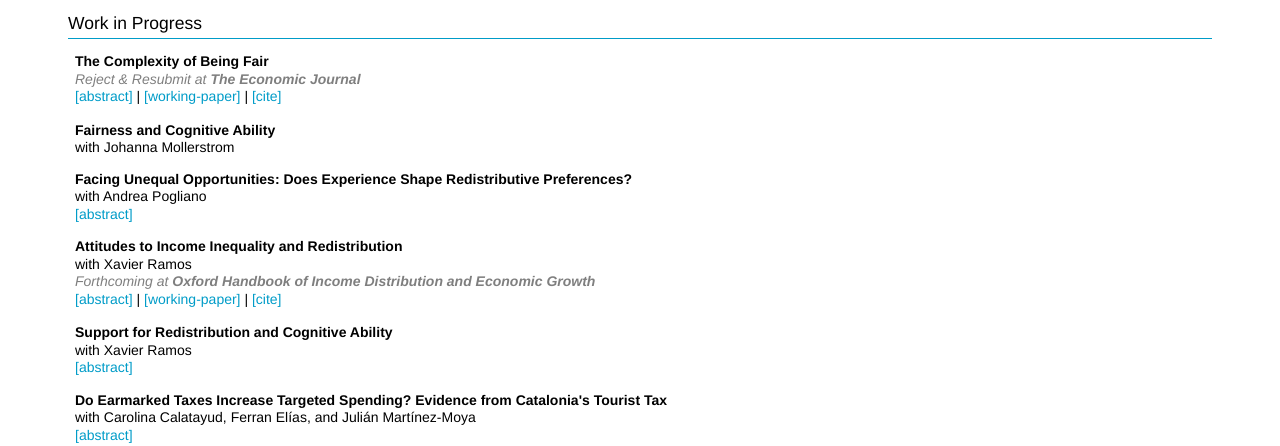
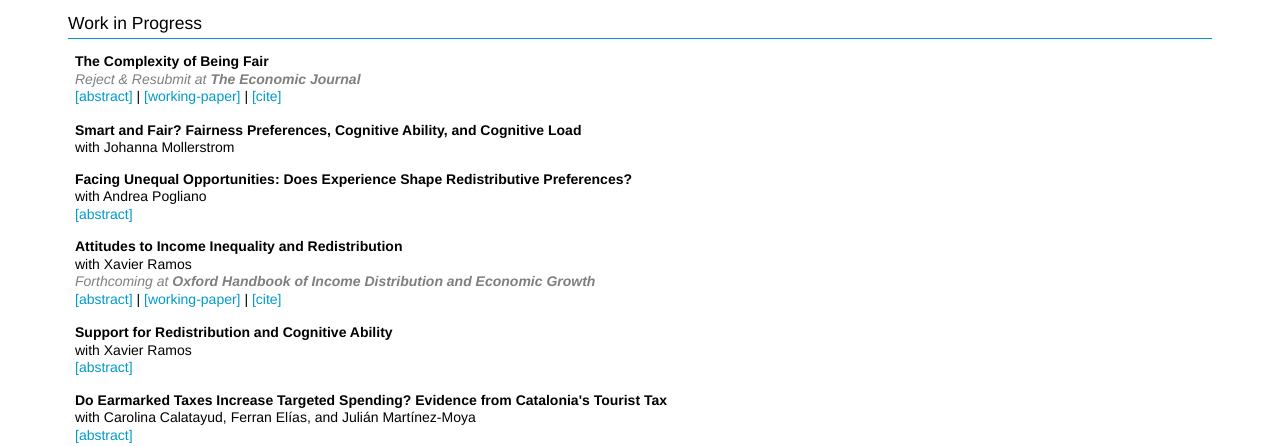
Before and after one commit to martinbrun/martinbrun.github.io, a plain HTML site: page index.html in a window 1280 px wide. Shown: the part 406-852 px from the top of the page. Drawn offline with Linux system fonts and the light colour scheme.

Commit message:
updated FAIR-cogn

```diff
--- a/index.html
+++ b/index.html
@@ -267,7 +267,7 @@
                     <article class="publication">
                     <div class="publication-content">
                         <p class="publication-title">
-                        Fairness and Cognitive Ability
+                        Smart and Fair? Fairness Preferences, Cognitive Ability, and Cognitive Load
                         </p>
                         <p class="publication-authors">
                         with Johanna Mollerstrom
```
